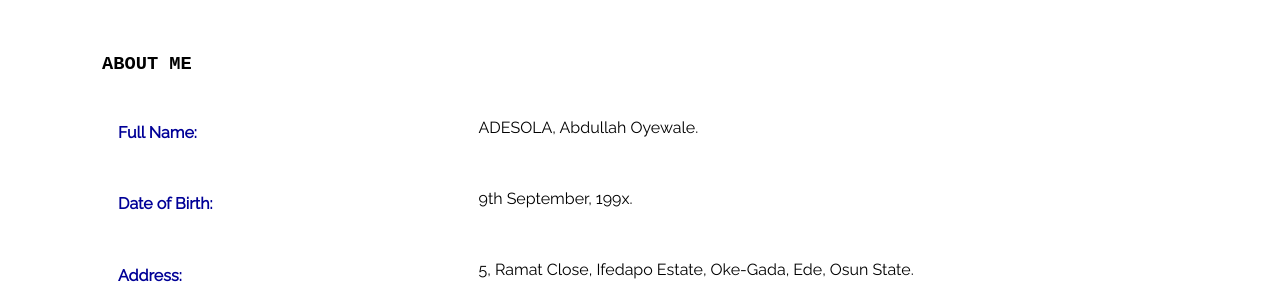
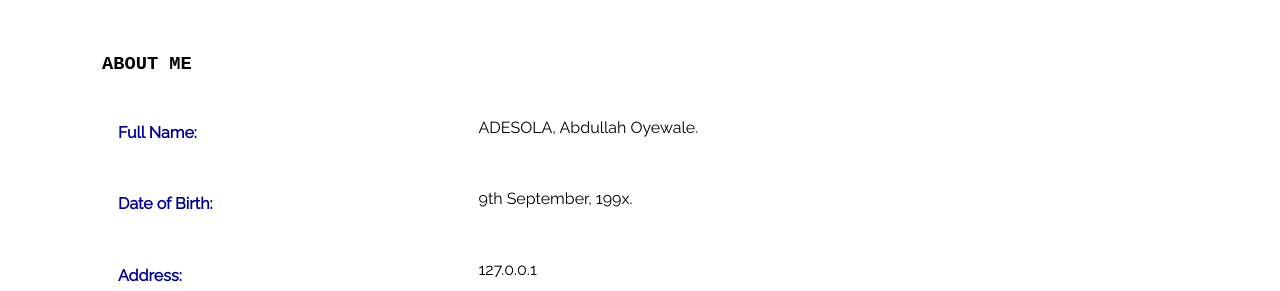
Before and after one commit to aoadesola/my-profile, a plain HTML site: page index.html in a window 1280 px wide. Shown: the part 509-800 px from the top of the page. Drawn offline with Linux system fonts and the light colour scheme.

Commit message:
Update index.html

```diff
--- a/index.html
+++ b/index.html
@@ -61,7 +61,7 @@
           <h4>Address:</h4>
         </div>
         <div class="descrition">
-          <p>5, Ramat Close, Ifedapo Estate, Oke-Gada, Ede, Osun State.</p>
+          <p>127.0.0.1</p>
         </div>
       </article>
       <article class='info'>
```
